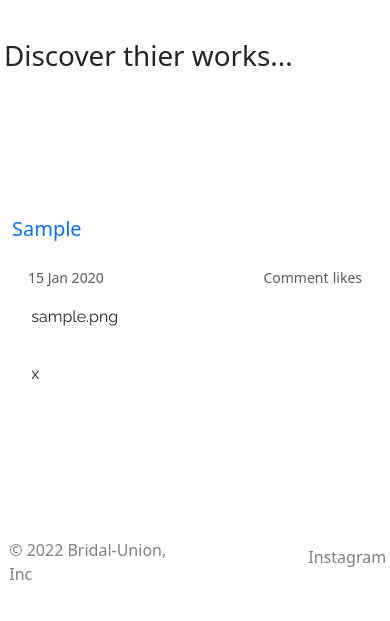
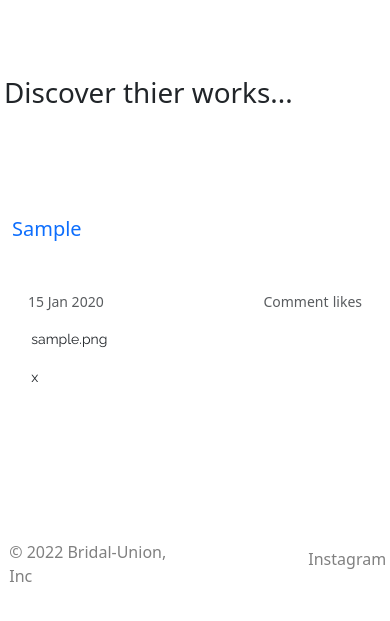
Before and after one commit to Esteph27/Bridal-Union, a Django app: page /discover_designers/ in a window 390 px wide. Shown: the part 62-683 px from the top of the page. Run offline with Django 3.2, Linux system fonts and the light colour scheme; tables that the repository leaves empty hold one stand-in row (values such as "Sample post"); some libraries are stand-ins or nearby versions.

Commit message:
tweaked css styling and media queries for discover designer and profile pages

```diff
--- a/static/css/style.css
+++ b/static/css/style.css
@@ -117,13 +117,34 @@ p {
 .button-container a {
 	color: white;
 	text-decoration: none;
+	letter-spacing: 2px;
 }
 
+
+
 /* -------------------------------> discover_designers.html */
+
+.title-container{
+	margin-top: 10%;
+	margin-bottom: 5%;
+	height: 110px;
+	line-height: 110px;
+	margin-left: 1%;
+}
+
+.title-container h1 {
+	display: inline-block;
+	line-height: normal;
+	vertical-align: middle;
+}
 
 
 .card {
 	border: none;
+}
+
+.card .card-text {
+	font-size: 14px;
 }
 
 .card a {
@@ -137,18 +158,18 @@ p {
 	margin-left: 1%;
 }
 
+
 #designer_info h2, p {
-	padding-top: 5%;
+	margin-top: 5%;
 }
 
 #designer_info p {
-	font-size: 22px;
+	font-size: 18px;
 }
 
 #designer-bio-container, #designer-review-container {
 	margin: 5% 2% 10% 2%;
 }
-
 
 #designer-bio-container p {
 	text-align: left;
@@ -164,8 +185,8 @@ p {
 .button-container-left a {
 	color: white;
 	text-decoration: none;
+	letter-spacing: 2px;
 }
-
 
 .image-center {
 	display: block;
@@ -325,13 +346,24 @@ p {
 		font-size: 35px;
 	}
 
-	/*  -------------> designer.html */
-	.button-container-left {
-		margin-top: 4%;
+	/*  -------------> designer_profile.html */
+
+	#designer_info h2 {
+		font-size: 32px;
+	}
+
+	#designer_info p {
+		font-size: 25px;
+		margin-left: 0;
 	}
 
 	#designer_info h2, p {
-		padding-top: 3%;
+		margin-top: 3%;
+	}
+
+	.button-container-left {
+		margin-top: 4%;
+		margin-left: 0;
 	}
 
 	.title-container {
--- a/templates/designer_profile.html
+++ b/templates/designer_profile.html
@@ -7,7 +7,9 @@
 <div id="designer_info" class="container-fluid">
     <h2>{{ designer.first_name }}</h2>
     <p>{{ designer.location }}</p>
-    <p>Starting Price - £{{ designer.starting_price }}</p>
+    <p>
+      Starting Price - £{{ designer.starting_price }}
+    </p>
     <!-- button from bootswatch lux theme -->
     <div class="button-container-left d-flex justify-content-start">
         <button type="button" class="btn btn-primary">
--- a/templates/discover_designers.html
+++ b/templates/discover_designers.html
@@ -2,7 +2,7 @@
 
 {% block content %}
 
-<div class="container-fluid page-title-container">
+<div class="container-fluid title-container">
     <h1>Discover thier works...</h1>
 </div>
 
@@ -15,10 +15,10 @@
           {% for image in image_posts %}
           <div class="col-md-4">
             <div class="card mb-4">
-              <a href="{% url 'view_designer_profile' 1 %}">
+              <a href="{% url 'view_designer_profile' image.designer.pk %}">
                 <h5>{{ image.designer }}</h5>
+                <img class="card-img-top" src="{{ image.image.url }}">
               </a>
-              <img class="card-img-top" src="{{ image.image.url }}">
               <div class="card-body">
                 <div class="d-flex justify-content-between align-items-center">
                   <div class="justify-content-start">
```
